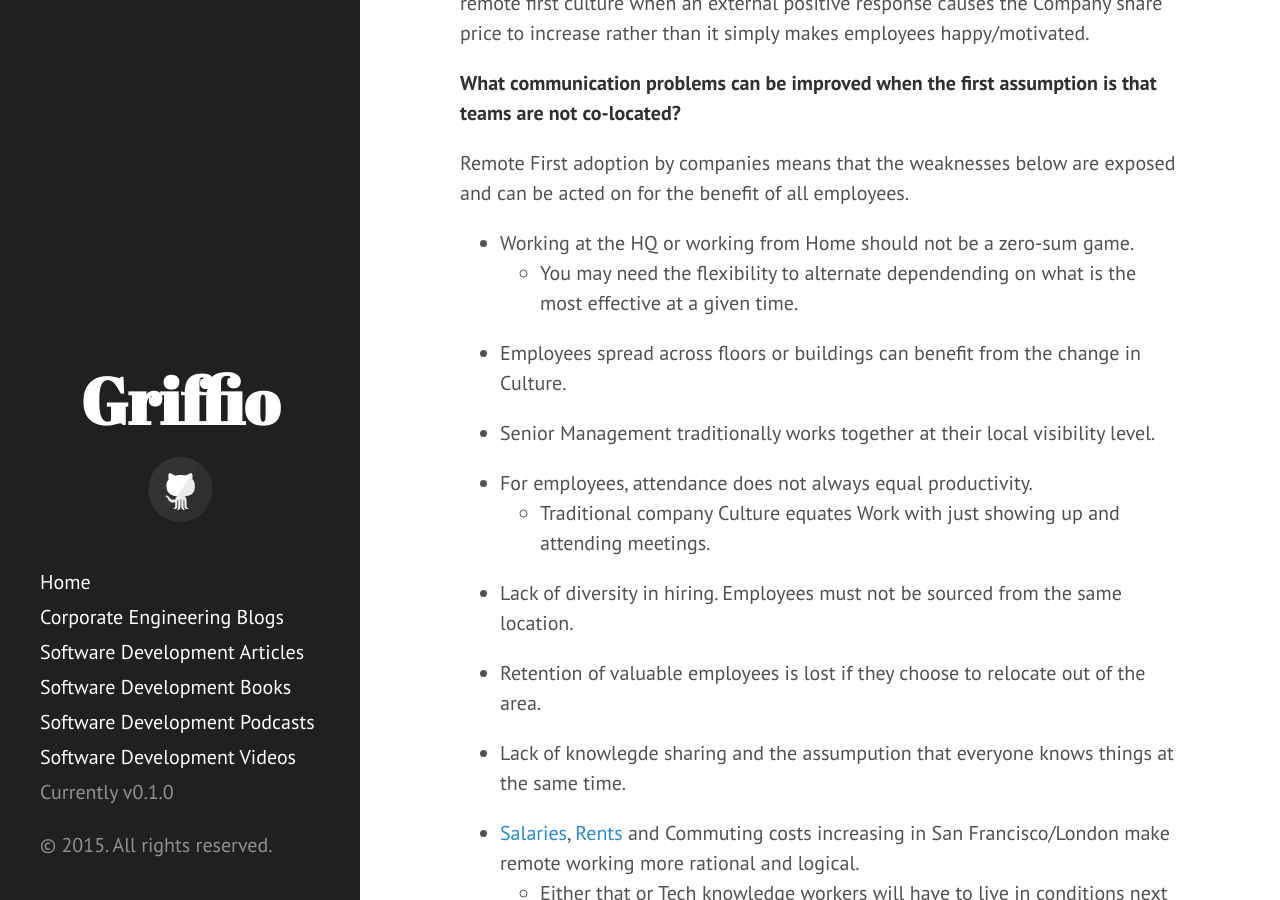
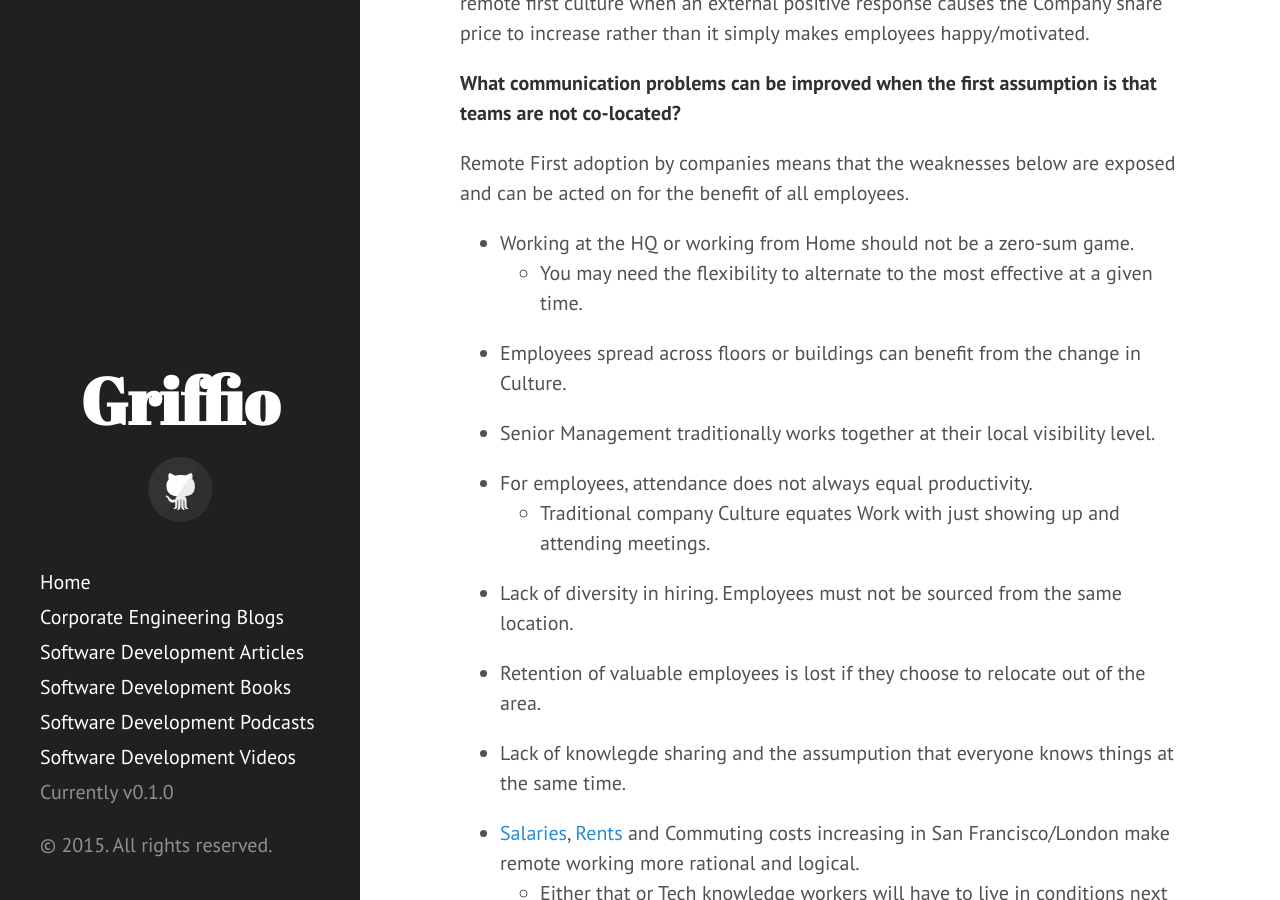
Before and after one commit to griffio/griffio.github.io, a Jekyll site: the page built from _posts/2015-06-12-Remote-First.md, in a window 1280 px wide and 900 px high, scrolled down 513 px. Built offline with Jekyll 4.4.1, drawn with Linux system fonts in a browser that asks for light colours; nearby versions of some CDN libraries.

Commit message:
Update 2015-06-12-Remote-First.md

```diff
--- a/_posts/2015-06-12-Remote-First.md
+++ b/_posts/2015-06-12-Remote-First.md
@@ -22,7 +22,7 @@ Company management, [ones with pointy hair](http://dilbert.com/strip/2001-12-16)
 Remote First adoption by companies means that the weaknesses below are exposed and can be acted on for the benefit of all employees.
 
 * Working at the HQ or working from Home should not be a zero-sum game.
-  * You may need the flexibility to alternate dependending on what is the most effective at a given time.
+  * You may need the flexibility to alternate to the most effective at a given time.
 
 * Employees spread across floors or buildings can benefit from the change in Culture.
 
```
